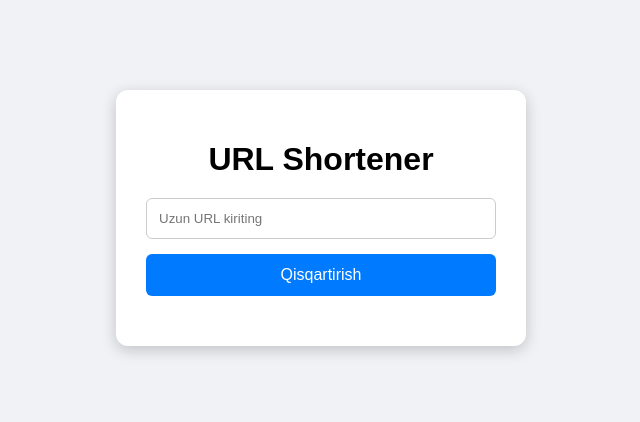
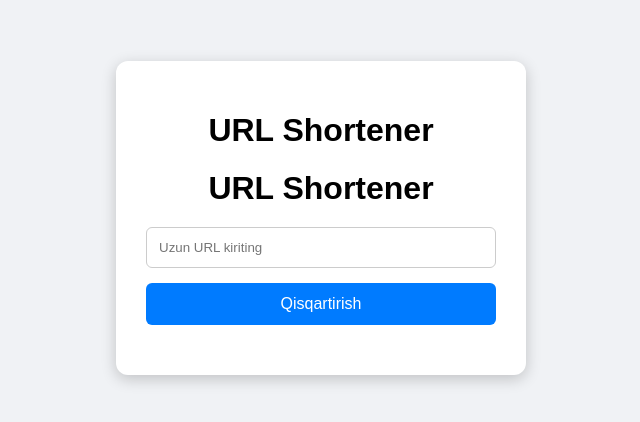
Before and after one commit to aziz-askarov/url-shortener, a plain HTML site: page docs/index.html in a window 1280 px wide. Shown: the part 182-604 px from the top of the page, without its empty margins (319-959 px from the left). Drawn offline with Linux system fonts and the light colour scheme.

Commit message:
Update index.html

```diff
--- a/docs/index.html
+++ b/docs/index.html
@@ -9,6 +9,7 @@
 <body>
     <div class="container">
         <h1>URL Shortener</h1>
+        <h1>URL Shortener</h1>
         <input type="text" id="longUrl" placeholder="Uzun URL kiriting" />
         <button id="shortenBtn">Qisqartirish</button>
         <div id="loading" class="hidden">Yuklanmoqda...</div>
```
